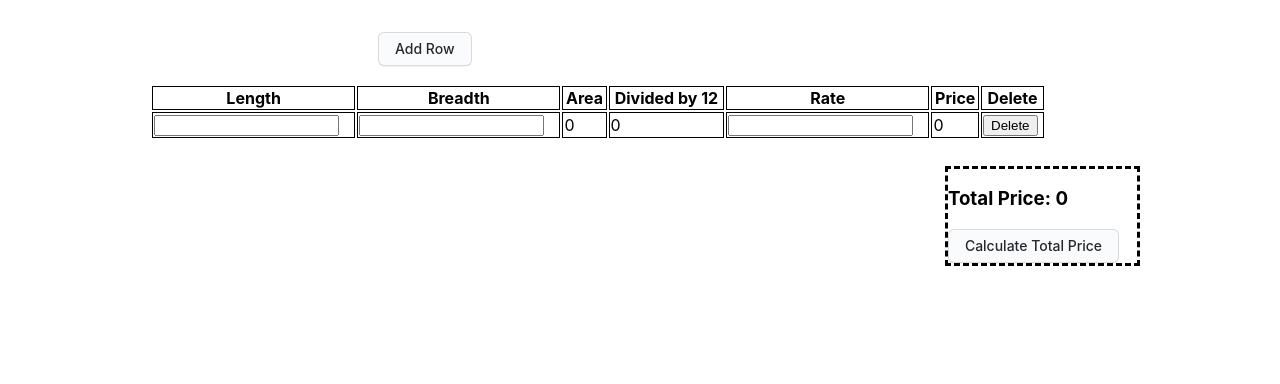
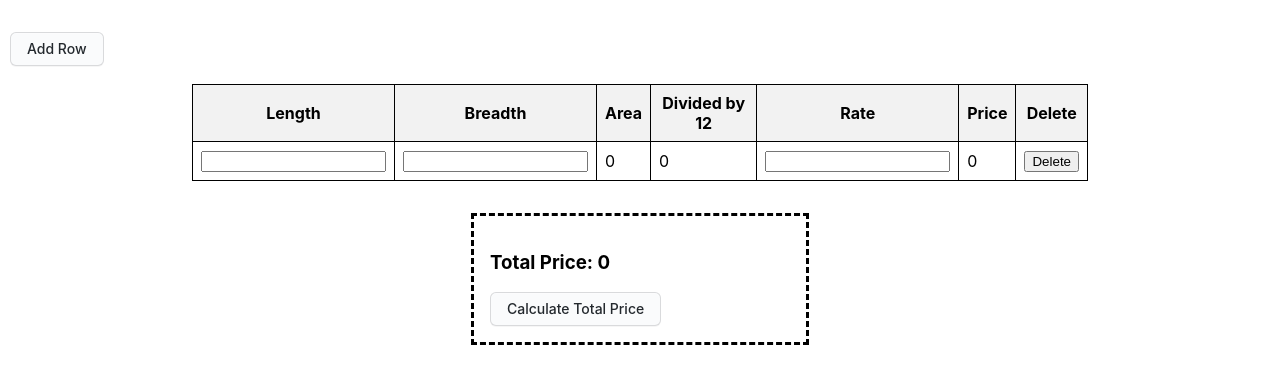
Before and after one commit to Mohamedkaif10/miniprojects, a React (Create React App) app: page / in a window 1280 px wide. Shown: the top 384 px of the page. Built offline with nearby package versions, Linux system fonts and the light colour scheme.

Commit message:
css change

```diff
--- a/src/Mainpage.module.css
+++ b/src/Mainpage.module.css
@@ -1,25 +1,43 @@
 table {
-   width:70%;
-   position: relative;
-   top:50px;
-   left:150px
+    width: 100%;
+    margin-top: 50px;
+    border-collapse: collapse;
   }
-th{
-    border:1px solid black;
 
-}
-td{
-    border:1px solid black;
+  th, td {
+    border: 1px solid black;
+    padding: 8px;
   }
-.TP{
+
+  th {
+    background-color: #f2f2f2;
+  }
+
+  .TP {
     position: relative;
     border-style: dashed;
-    width:5cm;
-    left:25cm;
-    top:2cm
-}
-.addbtn{
-    position: relative;
-    left:10cm;
-    top:2rem;
-}
+    width: 100%;
+    max-width: 300px;
+    margin: 2rem auto;
+    padding: 1rem;
+  }
+
+  .addbtn {
+    display: block;
+    margin: 2rem auto;
+  }
+
+  @media (min-width: 768px) {
+    table {
+      width: 70%;
+      margin-left: auto;
+      margin-right: auto;
+    }
+
+    .addbtn {
+      position: absolute;
+      left: 10px;
+      top: 2rem;
+      margin: 0;
+    }
+  }
```
